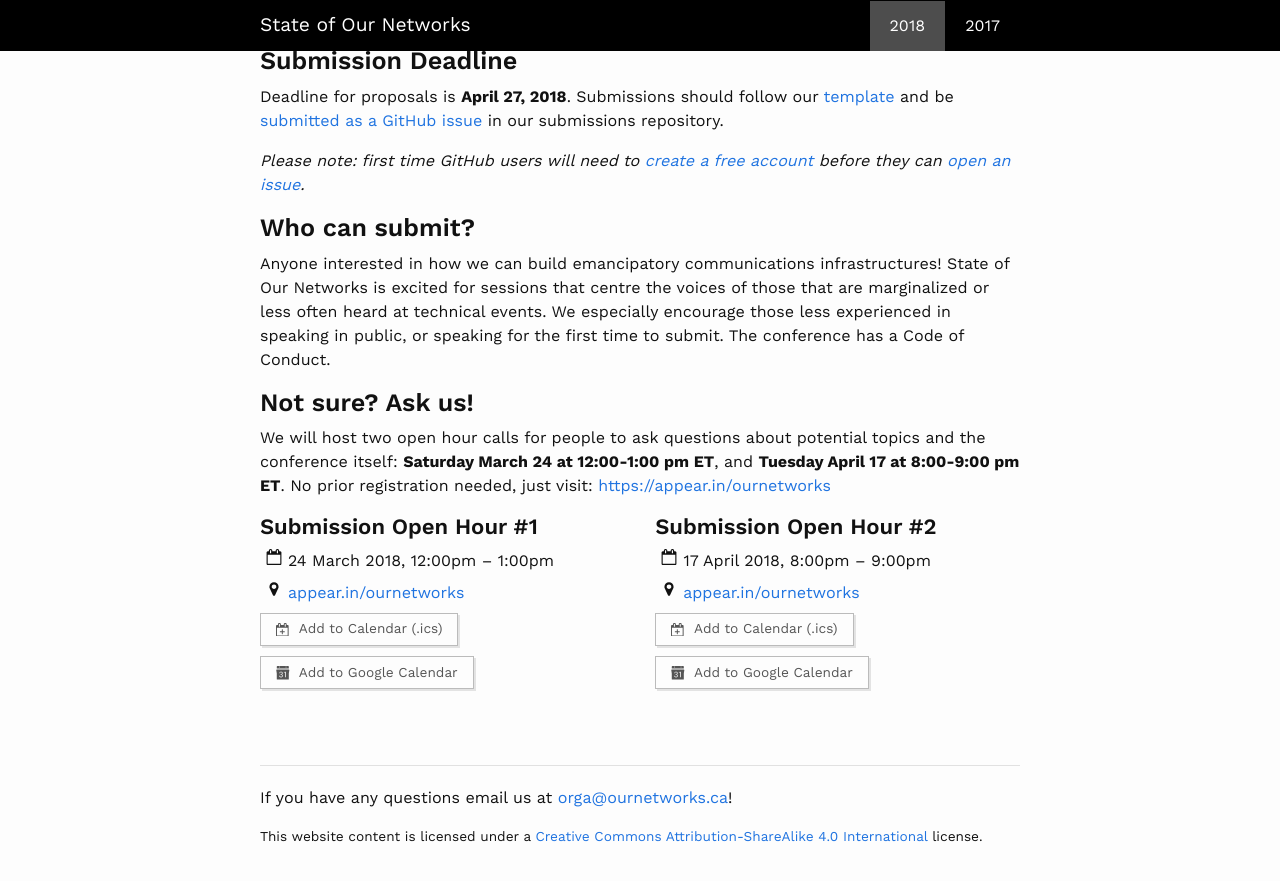
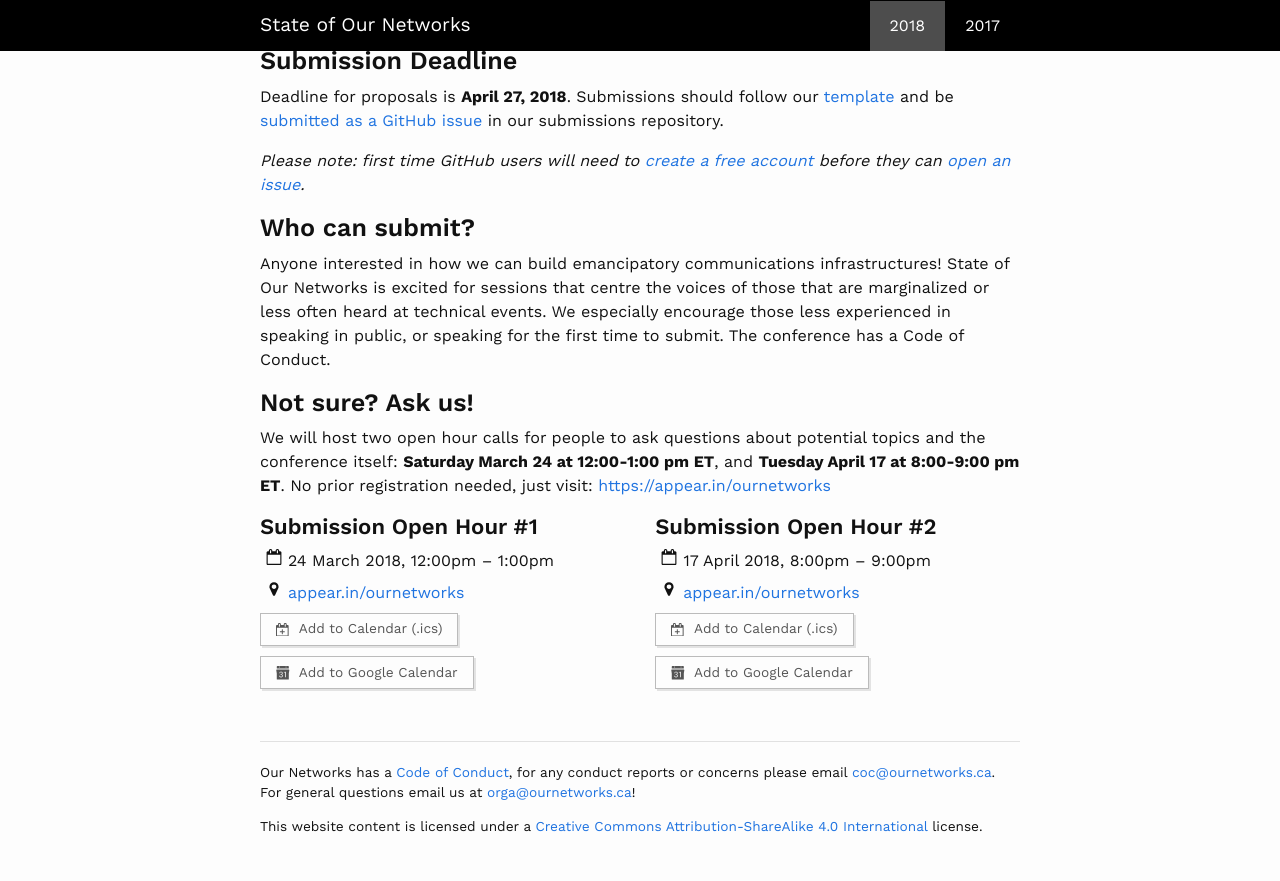
Before and after one commit to ournetworks/ournetworks.ca, a Jekyll site: the page built from 2018.md, in a window 1280 px wide and 900 px high, scrolled down 1235 px. Shown: the top 881 px of the window. Built offline with Jekyll 4.4.1, drawn with Linux system fonts in a browser that asks for light colours.

Commit message:
Update footer with Code of Conduct (#9)
* rough in coc and new footer
* update coc with correct link and remove guidelines
* fix proofer domain

```diff
--- a/2018.md
+++ b/2018.md
@@ -55,9 +55,3 @@ We will host two open hour calls for people to ask questions about potential top
   </div>
   {% endfor %}
 </section>
-
-<br />
-
-***
-
-If you have any questions email us at [{{ site.email }}](mailto:{{ site.email }})!
--- a/_includes/footer.html
+++ b/_includes/footer.html
@@ -1,5 +1,9 @@
 <footer class="site-footer">
   <div class="container">
+    <hr>
+
+    <p>Our Networks has a <a href="/code-of-conduct/">Code of Conduct</a>, for any conduct reports or concerns please email <a href="mailto:coc@ournetworks.ca">coc@ournetworks.ca</a>. For general questions email us at <a href="mailto:{{ site.email }}">{{ site.email }}</a>!</p>
+
     <p>This website content is licensed under a <a rel="license" href="http://creativecommons.org/licenses/by-sa/4.0/">Creative Commons Attribution-ShareAlike 4.0 International</a> license.</p>
   </div>
 </footer>
```
Also changed, not shown: code-of-conduct.md (added, +52 -0 lines), index.md (+0 -4 lines), .travis.yml.
